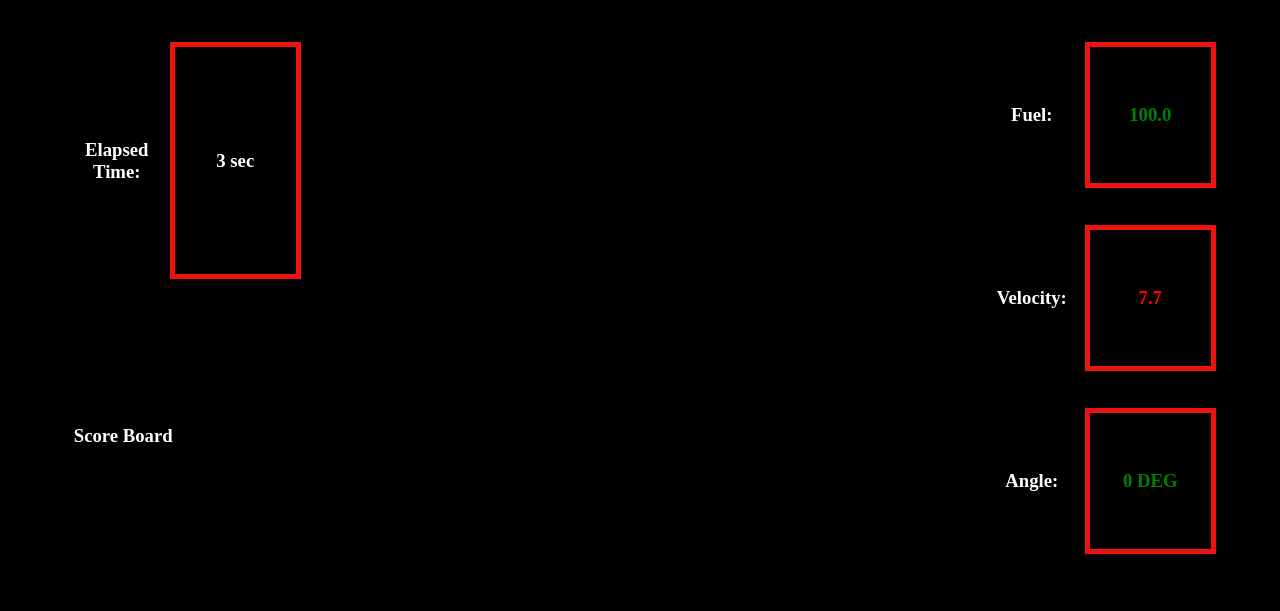
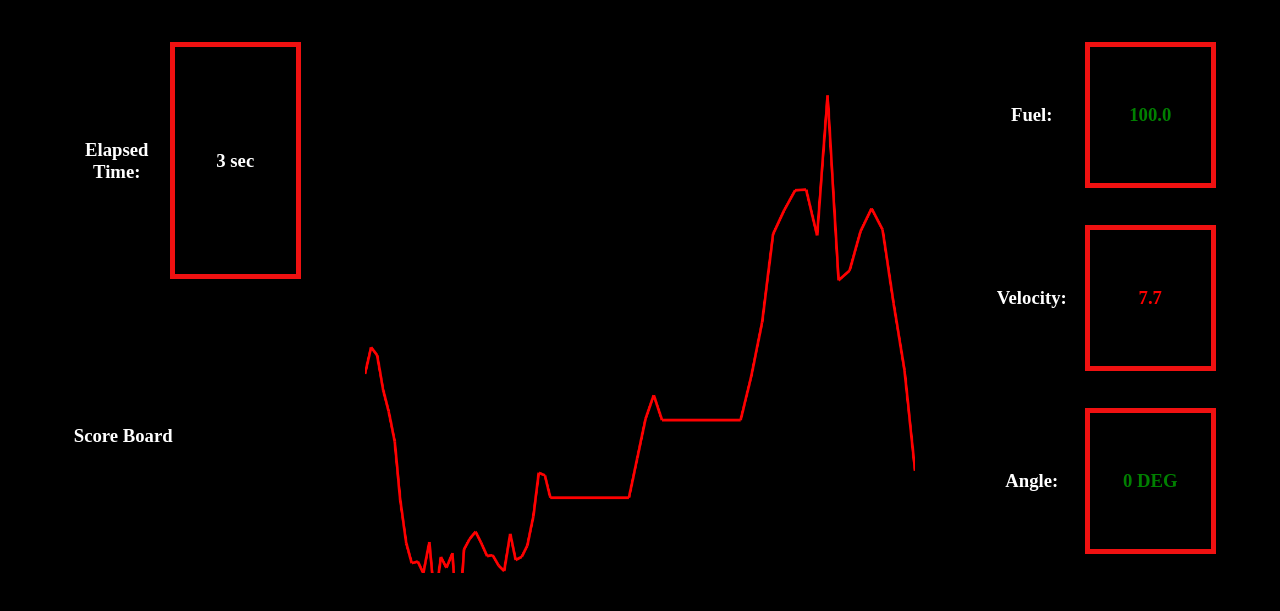
Before and after one commit to Manodiestra/lunar-landar-vanila-js, a plain HTML site: page game.html in a window 1280 px wide. Shown: the part 79-690 px from the top of the page. Drawn offline with Linux system fonts and the light colour scheme; animation ran at ten frames a second; a web font is replaced by a local one.

Commit message:
adding audio and terrain generation

```diff
--- a/game.html
+++ b/game.html
@@ -45,6 +45,7 @@
   <script src="./scripts/input.js"></script>
   <script src="./scripts/renderer.js"></script>
   <script src="./scripts/storage.js"></script>
+  <script src="./scripts/audio.js"></script>
   <script src="./scripts/driver.js"></script>
 </body>
 </html>
--- /dev/null
+++ b/scripts/audio.js
@@ -0,0 +1,38 @@
+MyGame.audio = (function() {
+  function Sound(spec) {
+    let sound = new Audio();
+    // sound.addEventListener('canplay', function() {
+    //   console.log(spec.name, ' is ready to play');
+    // });
+    // sound.addEventListener('play', function() {
+    //   console.log(spec.name, ' started playing');
+    // });
+    // sound.addEventListener('pause', function() {
+    //   console.log(spec.name, ' paused');
+    // });
+    // sound.addEventListener('canplaythrough', function() {
+    //   console.log(spec.name, ' can play through');
+    // });
+    // sound.addEventListener('progress', function() {
+    //   console.log(spec.name, ' progress in loading');
+    // });
+    // sound.addEventListener('timeupdate', function() {
+    //   console.log(spec.name, ' time update: ', this.currentTime);
+    // });
+    // addEventListener('ended', function() {
+    //   console.log(spec.name, ' ended');
+    // });
+    sound.src = spec.src;
+    return sound;
+  }
+  function playSound(whichSound, label, idButton, idStatus) {
+    MyGame.sounds[whichSound].addEventListener('ended', function() {
+      elementButton.onclick = function() { playSound(whichSound, label, idButton, idStatus); };
+    });
+    elementButton.onclick = function() { pauseSound(whichSound, label, idButton, idStatus); };
+    MyGame.sounds[whichSound].play();
+  }
+  return {
+    Sound,
+  };
+}());
--- a/scripts/driver.js
+++ b/scripts/driver.js
@@ -1,4 +1,4 @@
-MyGame.main = (function(graphics, input, storage) {
+MyGame.main = (function(graphics, input, storage, audio) {
   'use strict';
   let startTime = performance.now();
   let lastTimeStamp = JSON.parse(JSON.stringify(startTime));
@@ -17,6 +17,11 @@ MyGame.main = (function(graphics, input, storage) {
   let angleDisplay = document.getElementById('angleValue');
   let gameOver = false;
   let gameOverCountdown = 3000;
+  let terrainData = [];
+
+  let explode_sound;
+  let trumpet_sound;
+  let thrust_sound;
 
   let myKeyboard = input.Keyboard();
 
@@ -47,15 +52,28 @@ MyGame.main = (function(graphics, input, storage) {
   }
   function recursiveGenerate(leftPoint, rightPoint) {
     // Base case
-    if (rightPoint.hori - leftPoint.hori <= 50) {
+    if (rightPoint.hori - leftPoint.hori <= 20) {
       return [leftPoint, rightPoint];
     }
+    let s = 1;
+    let u = 0, v = 0;
+    while(u === 0) u = Math.random(); //Converting [0,1) to (0,1)
+    while(v === 0) v = Math.random();
+    let g = Math.sqrt( -2.0 * Math.log( u ) ) * Math.cos( 2.0 * Math.PI * v );
+    let r = s * g * Math.abs(rightPoint.hori - leftPoint.hori);
+    let y = (leftPoint.vert + rightPoint.vert) / 2 + r;
+    if (y < 300) {
+      y = y + 200;
+    }
+    if (y > 990) {
+      y = y - 70;
+    }
     let midPoint = {
-      vert: 600,
-      hori: leftPoint.hori + ((rightPoint - leftPoint) / 2),
+      vert: y,
+      hori: Math.round(leftPoint.hori + ((rightPoint.hori - leftPoint.hori) / 2)),
     }
-    //return recursiveGenerate(leftPoint, midPoint)
-    //  .concat(recursiveGenerate(midPoint, rightPoint));
+    return recursiveGenerate(leftPoint, midPoint)
+     .concat(recursiveGenerate(midPoint, rightPoint));
   }
   function generateTerrain() {
     console.log('GENERATE TERRAIN');
@@ -63,16 +81,16 @@ MyGame.main = (function(graphics, input, storage) {
     let height = canvas.height;
     let midHeight = Math.floor(height / 2);
     let leftPoint = {
-      vert: Math.random() * midHeight + midHeight,
+      vert: Math.round(Math.random() * midHeight + midHeight),
       hori: 0,
     }
     let rightPoint = {
-      vert: Math.random() * midHeight + midHeight,
+      vert: Math.round(Math.random() * midHeight + midHeight),
       hori: width,
     }
     let zoneWidth = width / (7 * difficulty);
-    let zone1Height = height * Math.random() / 2 + height / 2;
-    let zone1Width = width * (3/10) * Math.random() + width / 10;
+    let zone1Height = Math.round(height * Math.random() / 2 + height / 2);
+    let zone1Width = Math.round(width * (3/10) * Math.random() + width / 10);
     let startZone1 = {
       vert: zone1Height,
       hori: zone1Width,
@@ -81,8 +99,8 @@ MyGame.main = (function(graphics, input, storage) {
       vert: zone1Height,
       hori: zone1Width + zoneWidth,
     }
-    let zone2Height = height * Math.random() / 2 + height / 2;
-    let zone2Width = width * (4/10) * Math.random() + width * (5 / 10);
+    let zone2Height = Math.round(height * Math.random() / 2 + height / 2);
+    let zone2Width = Math.round(width * (4/10) * Math.random() + width * (5 / 10));
     let startZone2 = {
       vert: zone2Height,
       hori: zone2Width,
@@ -94,15 +112,55 @@ MyGame.main = (function(graphics, input, storage) {
     let segment1 = recursiveGenerate(leftPoint, startZone1);
     let segment2 = recursiveGenerate(endZone1, startZone2);
     let segment3 = recursiveGenerate(endZone2, rightPoint);
+    console.log('SEG 1 ', segment1);
+    console.log('SEG 2 ', segment2);
+    console.log('SEG 3 ', segment3);
+    terrainData.push(segment1);
+    terrainData.push([startZone1, endZone1]);
+    terrainData.push(segment2);
+    terrainData.push([startZone2, endZone2]);
+    terrainData.push(segment3);
   }
   function drawTerrain() {
-    // do this stuff
+    console.log('SEGMENTS', terrainData);
+    for (let c = 0; c < terrainData.length; c++) {
+      let segments = terrainData[c];
+      for (let i = 0; i < segments.length - 1; i++) {
+        let seg = segments[i];
+        let newLine = {};
+        newLine.begin_x = seg.hori;
+        newLine.begin_y = seg.vert;
+        newLine.end_x = segments[i + 1].hori;
+        newLine.end_y = segments[i + 1].vert;
+        newLine.width = 5;
+        newLine.strokeStyle = 'rgba(255, 0, 0, 1)';
+        graphics.drawLine(newLine);
+      }
+    }
+  }
+  function loadAudio() {
+    // Reference: https://soundbible.com/1986-Bomb-Exploding.html
+    explode_sound = audio.Sound({
+      src: './assets/Bomb_Exploding.mp3',
+      name: 'Explosion',
+    });
+    // Reference: https://soundbible.com/1498-Rocket.html
+    thrust_sound = audio.Sound({
+      src: './assets/Rocket.mp3',
+      name: 'Thrust',
+    });
+    // Reference: https://soundbible.com/1823-Winning-Triumphal-Fanfare.html
+    trumpet_sound = audio.Sound({
+      src: './assets/Short_triumpet.mp3',
+      name: 'Victory'
+    });
   }
   // Update function
   function update(elapsedTime) {
     if (lander.getCenter().x <= 0 || lander.getCenter().x >= canvas.width
       || lander.getCenter().y <= 0 || lander.getCenter().y >= canvas.height) {
       gameOver = true;
+      explode_sound.play();
     }
     if (!gameOver) {
       screenTimeValue.innerText = Math.floor(
@@ -170,15 +228,14 @@ MyGame.main = (function(graphics, input, storage) {
       // initial game settup
       generateTerrain();
       storage.reportScores();
+      loadAudio();
+      gameLoaded = true;
     }
     let elapsedTime = time - lastTimeStamp;
     lastTimeStamp = time;
     processInput(elapsedTime);
     update(elapsedTime);
     render();
-    if (!gameLoaded) {
-      gameLoaded = true;
-    }
     if (gameOverCountdown > 0) {
       requestAnimationFrame(gameLoop);
     }
@@ -186,11 +243,15 @@ MyGame.main = (function(graphics, input, storage) {
   // Create the keyboard input handler
   myKeyboard.registerCommand(
     storage.getKey('thrust'),
-    function(elapsedTime) {if (fuel >= 0) {
-      lander.thrust(elapsedTime * Number(difficulty));
-    }}
+    (elapsedTime) => {
+      if (fuel > 0) {
+        lander.thrust(elapsedTime * Number(difficulty));
+        thrust_sound.play();
+        //if (myKeyboard.)
+        setTimeout(() => {thrust_sound.pause();}, 600);
+      }
+    }
   );
-  //myKeyboard.registerCommand('a', MyTexture.moveLeft);
   myKeyboard.registerCommand(
     storage.getKey('rotateLeft'),
     lander.rotateLeft
@@ -201,4 +262,4 @@ MyGame.main = (function(graphics, input, storage) {
   );
   // INICIATE!
   requestAnimationFrame(gameLoop);
-}(MyGame.graphics, MyGame.input, MyGame.storage));
+}(MyGame.graphics, MyGame.input, MyGame.storage, MyGame.audio));
--- a/scripts/renderer.js
+++ b/scripts/renderer.js
@@ -44,6 +44,16 @@ MyGame.graphics = (function() {
       }
     };
     return that;
+  }
+  function drawLine(spec) {
+    context.beginPath();
+    context.lineWidth = spec.width;
+    context.strokeStyle = spec.strokeStyle;
+    context.moveTo(spec.begin_x, spec.begin_y);
+    context.lineTo(spec.end_x, spec.end_y);
+    context.closePath();
+    context.stroke();
+    console.log('DONE DRAWING', spec);
   }
   // Texture object
   function Texture(spec) {
@@ -112,5 +122,6 @@ MyGame.graphics = (function() {
     clear,
     Texture,
     BackgroundImage,
+    drawLine,
   };
 }());
```
